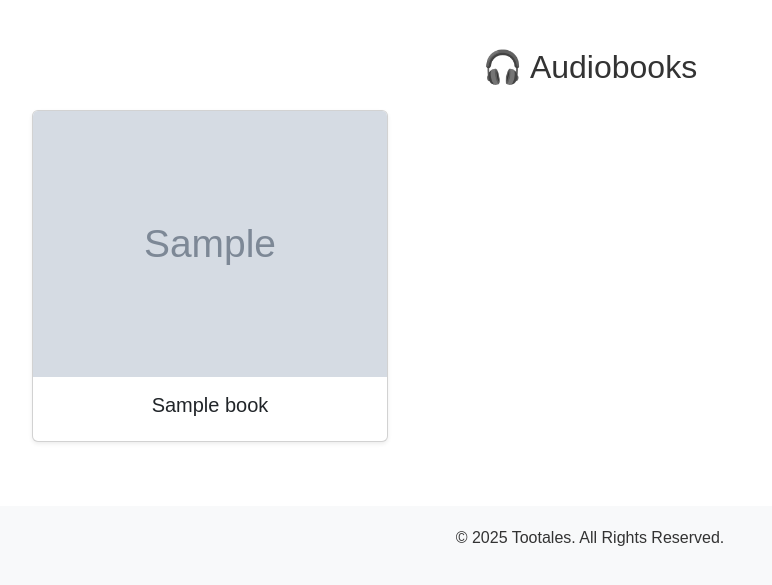
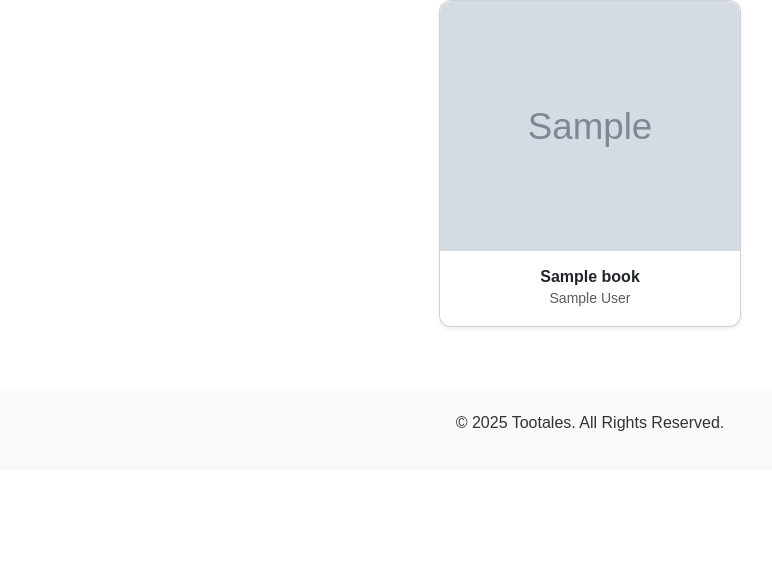
Before and after one commit to BrianaNzivu/Tootales, a Flask app: template templates/audiobooks.html in a window 1280 px wide. Shown: the part 67-652 px from the top of the page, without its empty margins (50-822 px from the left). Run offline with Flask 3, Linux system fonts and the light colour scheme; the template is opened without the code that fills it: most values are stand-ins (such as "Sample title", 1, 10 or a date in 2020); grey boxes marked "Sample" are stand-in pictures.

Commit message:
completed audiobooks

```diff
--- a/app.py
+++ b/app.py
@@ -31,15 +31,14 @@ def audiobooks():
 
 @app.route("/audiobook/<book_id>")
 def audiobook_detail(book_id):
-    book = get_audiobook_by_id(book_id)  # Fetch the specific audiobook by ID from Firestore
+    book = get_audiobook_by_id(book_id)
     if not book:
-        return render_template("error.html", message="Audiobook not found"), 404
+        return render_template("error.html", message="Book not found"), 404
 
-    audio_url = book.get('audio_url')  # Get the audio URL (Cloudinary URL) from the book metadata
+    # Map Firestore field to the one your HTML expects
+    book['cover_url'] = book.get('cover_image_url')
 
-    if not audio_url:
-        return render_template("error.html", message="Audio file not found for this book."), 404
-
+    audio_url = book.get("audio_url")
     return render_template("audiobook_detail.html", book=book, audio_url=audio_url)
 
 @app.route("/generate_story")
--- a/static/css/style.css
+++ b/static/css/style.css
@@ -198,3 +198,11 @@
     background-color: #2f2f2f;
     color: #fff;
   }
+  .card:hover {
+    transform: scale(1.02);
+    transition: transform 0.3s ease-in-out;
+  }
+
+  .card-title {
+    font-size: 1rem;
+  }
--- a/templates/audiobook_detail.html
+++ b/templates/audiobook_detail.html
@@ -34,7 +34,7 @@
   <div class="container mt-5">
     <h2 class="mb-3 text-center">{{ book.title }}</h2>
     <div class="text-center">
-      <img src="{{ book.cover_url if book.cover_url else url_for('static', filename='assets/fallback.jpg') }}" class="img-fluid rounded" alt="Book Cover" style="max-width: 300px;">
+      <img src="{{ book.cover_url if book.cover_url else url_for('static', filename='assets/fallback.jpg') }}" class="card-img-top" alt="Book Cover">
     </div>
     <div class="text-center mt-3">
       <p><strong>Author:</strong> {{ book.author if book.author else "Unknown" }}</p>
--- a/templates/audiobooks.html
+++ b/templates/audiobooks.html
@@ -30,24 +30,25 @@
     </div>
   </nav>
 
-  <!-- Audiobooks Section -->
-  <div class="container mt-5">
-    <h2 class="mb-4 text-center">🎧 Audiobooks</h2>
-    <div class="row">
-      {% for book in books %}
-        <div class="col-md-4 mb-4">
-          <div class="card shadow-sm">
-            <a href="{{ url_for('audiobook_detail', book_id=book['id']) }}">
-              <img src="{{ book.cover_url if book.cover_url else url_for('static', filename='assets/fallback.jpg') }}" class="card-img-top" alt="Book Cover">
-            </a>
-            <div class="card-body text-center">
-              <h5 class="card-title">{{ book.title }}</h5>
-            </div>
+  <div class="row justify-content-center">
+    {% for book in books %}
+      <div class="col-md-3 col-sm-6 mb-4 d-flex align-items-stretch">
+        <div class="card shadow-sm h-100 text-center" style="border-radius: 12px;">
+          <a href="{{ url_for('audiobook_detail', book_id=book['id']) }}">
+            <img src="{{ book.cover_url if book.cover_url else url_for('static', filename='assets/fallback.jpg') }}"
+                 class="card-img-top img-fluid"
+                 alt="Book Cover"
+                 style="height: 250px; object-fit: cover; border-top-left-radius: 12px; border-top-right-radius: 12px;">
+          </a>
+          <div class="card-body">
+            <h6 class="card-title mb-0" style="font-weight: 600;">{{ book.title }}</h6>
+            <small class="text-muted">{{ book.author or 'Unknown Author' }}</small>
           </div>
         </div>
-      {% endfor %}
-    </div>
+      </div>
+    {% endfor %}
   </div>
+
 
   <!-- Footer -->
   <footer>
--- a/utils/audiobook_generator.py
+++ b/utils/audiobook_generator.py
@@ -10,7 +10,6 @@ db = firestore.client()
 
 def get_all_audiobooks():
     try:
-        # Fetch all documents from the 'audiobooks' collection
         books_ref = db.collection('audiobooks')
         docs = books_ref.stream()
 
@@ -18,12 +17,14 @@ def get_all_audiobooks():
         for doc in docs:
             book = doc.to_dict()
             book['id'] = doc.id  # Include the document ID for each book
+            book['cover_url'] = doc.get('cover_image_url')  # Fetch cover_image_url from Firestore
             books.append(book)
 
         return books
     except Exception as e:
         print(f"Error fetching audiobooks: {e}")
         return []
+
 
 def get_audiobook_by_id(book_id):
     try:
```
Also changed, not shown: firebase_config.py (added, +16 -0 lines), templates/login.html (added), templates/signup.html (added), 1 other file.
